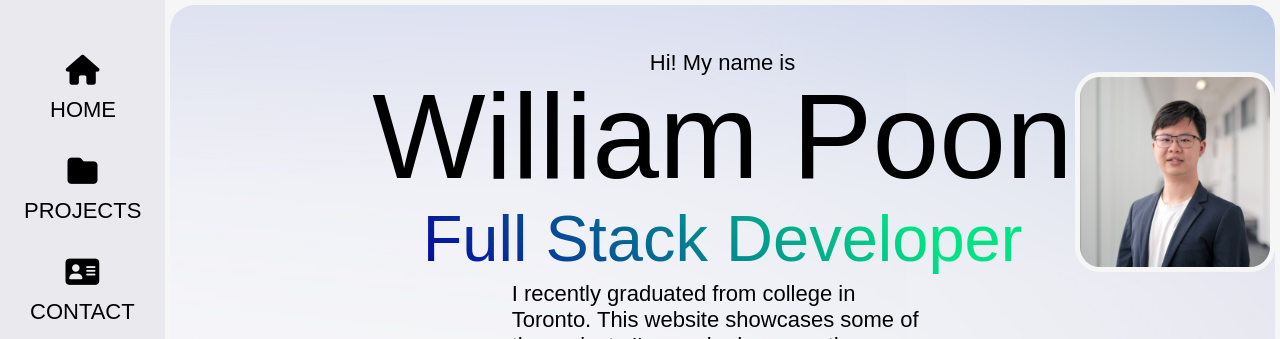
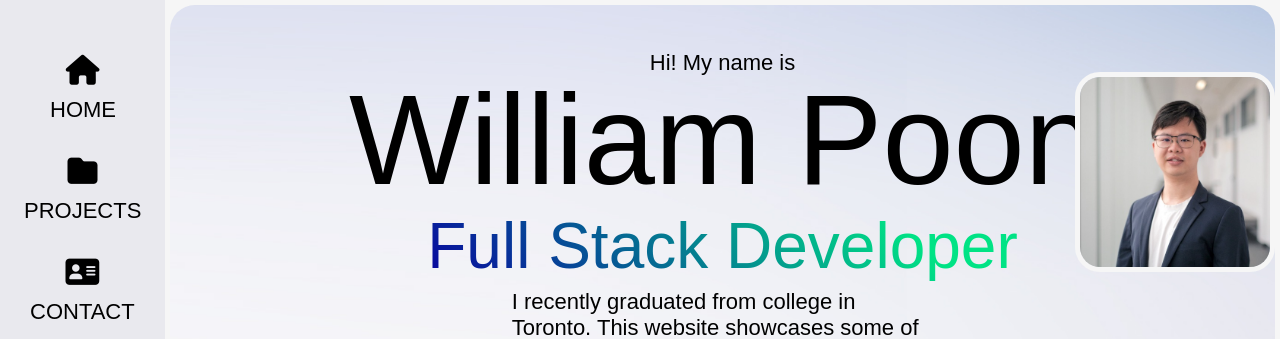
Before and after one commit to williamphk/portfolio-website-react, a React (Vite) app: page / in a window 1280 px wide. Shown: the top 339 px of the page. Built offline with nearby package versions, Linux system fonts and the light colour scheme; a web font is replaced by a local one.

Commit message:
Update font sizes in About.css

```diff
--- a/src/components/About.css
+++ b/src/components/About.css
@@ -46,7 +46,7 @@
 
 .my-name {
   color: var(--primaryColor);
-  font-size: 120px;
+  font-size: 8em;
   font-weight: 400;
   line-height: 115px;
 }
@@ -56,7 +56,7 @@
 }
 
 .job-title {
-  font-size: 65px;
+  font-size: 4em;
   color: #1e50dd;
   font-weight: 400;
   line-height: 85px;
```
